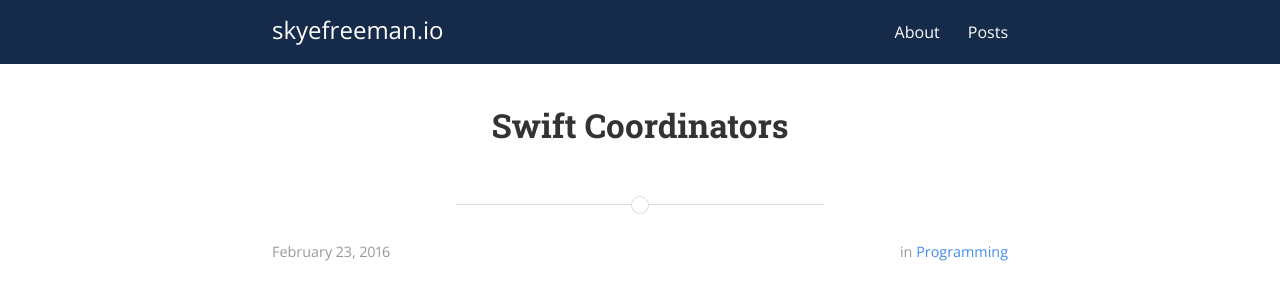
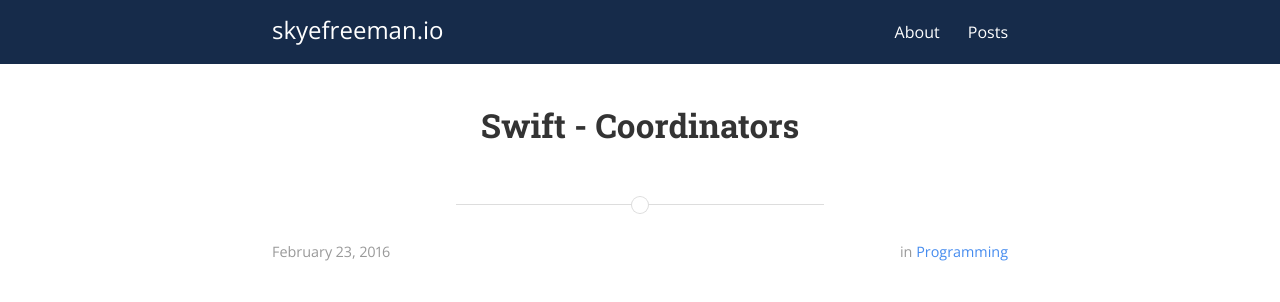
Before and after one commit to skyefreeman/skyefreeman.github.io, a Jekyll site: the page built from _posts/2016-02-23-playing_with_app_coordinators.markdown, in a window 1280 px wide and 900 px high. Shown: the top 302 px of the window. Built offline with Jekyll 4.4.1, drawn with Linux system fonts in a browser that asks for light colours; nearby versions of some CDN libraries; a style sheet for code colours, icons or effects is not loaded.

```diff
--- a/_posts/2016-02-23-playing_with_app_coordinators.markdown
+++ b/_posts/2016-02-23-playing_with_app_coordinators.markdown
@@ -1,6 +1,6 @@
 ---
 layout: post
-title: Swift Coordinators
+title: Swift - Coordinators
 date: 2016-02-23 15:30:58
 author: Skye Freeman
 categories: Programming
```
